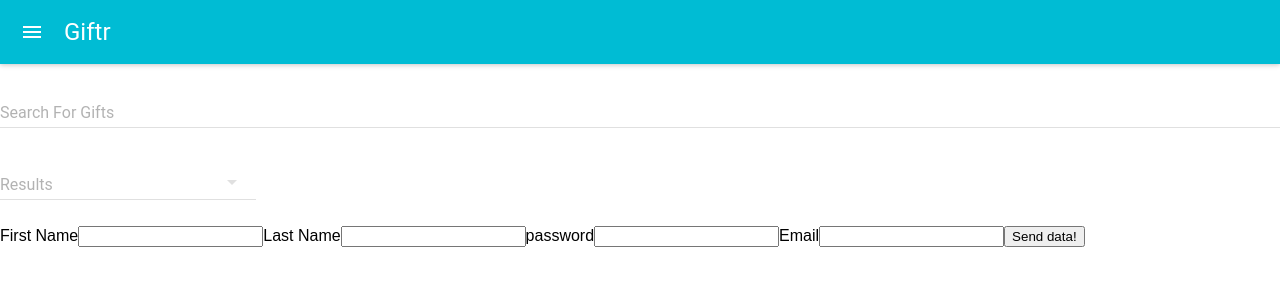
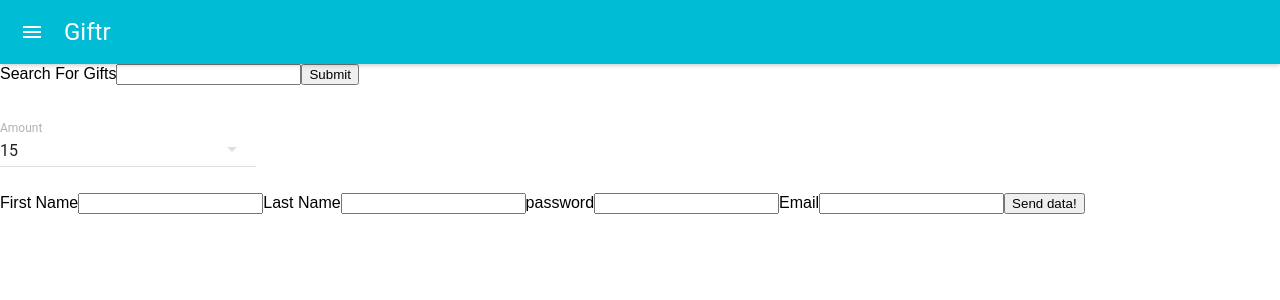
Before and after one commit to zpaterson/Giftr, a React (Create React App) app in the folder client/: page / in a window 1280 px wide. Shown: the top 300 px of the page. Built offline with nearby package versions, Linux system fonts and the light colour scheme; no server answers.

Commit message:
add keyword search

```diff
--- a/client/src/App.js
+++ b/client/src/App.js
@@ -10,24 +10,7 @@ import Signup from './components/signup/signup';
 class App extends Component {
   state = { products: [] }
 
-  getEtsyData(){
-    fetch('/etsy', {
-      method: 'GET',
-      headers: {
-        'content-type': 'application/json'
-      }
-    })
-    // .then(res => res.json())
-
-      // histor.push bc in react, otherwise redirect
-      .then(res => console.log(res))
-    // .catch(err => {
-    //     console.log(err);
-    // })
-  }
-
   render() {
-    this.getEtsyData();
     return (
       <MuiThemeProvider>
         <div>
--- a/client/src/components/search/search.js
+++ b/client/src/components/search/search.js
@@ -2,9 +2,16 @@ import React, { Component } from 'react';
 import TextField from 'material-ui/TextField';
 import SelectField from 'material-ui/SelectField';
 import MenuItem from 'material-ui/MenuItem';
+import axios from 'axios';
+import Products from '../products/products';
+
 
 // request from own endpoint, from own endpoint request from Etsy endpoint
 // set up Sequel Pro tables
+
+const API_KEY = process.env.REACT_APP_ETSY_API_KEY;
+
+const API_URL = process.env.API_URL;
 
 class Search extends Component {
   state = {
@@ -13,29 +20,66 @@ class Search extends Component {
     products: []
   };
 
-    // onTextChange= (e) => {
-    //     this.setState({[e.target.name]: e.target.value}, () => {
-    //         console.log('hello');
-    //     });
-    // }
+  componentDidMount() {
+    this.getData("FOO");
+  }
+
+  getData = (query) => {
+    fetch(`http://localhost:3000/etsy=${query}`, {
+      method: 'GET',
+      headers: {
+        "Content-Type": "application/json", "Access-Control-Allow-Origin": "*"
+      }
+    })
+      .then(data => data.products)
+      .then(results => this.setState({ products: results }))
+
+  }
+  onTextChange = (e) => {
+    e.preventDefault();
+    let keyword = e.target.searchText.value;
+
+    fetch('/etsy', {
+      method: 'POST',
+      body: JSON.stringify({
+        keywords: keyword
+      }),
+      headers: {
+        'content-type': 'application/json'
+      }
+    }).then(res => res.json())
+      .then(res => {
+        let list = '<ul>';
+        res.forEach(item => {
+          list += `<li>${item}</li>`
+        })
+        list += '</ul>';
+
+        document.getElementById('results').innerHTML = list;
+
+      })
+      .catch(err => console.log(err))
+  };
+
 
   render() {
-    // console.log(this.state.products);
+    console.log(this.state.images);
+
     return (
       <div>
-        <TextField
-            name="searchText"
-            value={this.state.searchText}
-            onChange={this.onTextChange}
-            floatingLabelText="Search For Gifts"
-            fullWidth={true}
-        />
+        <div id='results'></div>
+        <form onSubmit={this.onTextChange} method="post" action='/etsy'>
+          <label htmlFor="searchText">Search For Gifts</label>
+          <input id="searchText" name="searchText" type="text" autoComplete="given-name" />
+
+          <button>Submit</button>
+        </form>
         <br />
         <SelectField
-            name="results"
-            floatingLabelText="Results"
-            value={this.state.value}
-            onChange={this.handleChange}
+          name="amount"
+          floatingLabelText="Amount"
+          value={this.state.amount}
+          onChange={this.onAmountChange}
         >
           <MenuItem value={5} primaryText="5" />
           <MenuItem value={10} primaryText="10" />
```
Also changed, not shown: client/src/components/products/products.js (+4 -3 lines), client/src/components/signup/signup.js (+7 -7 lines), 2 other files (tests, documents, lock files or other folders). Lines whose indentation alone changed are shown as unchanged.
